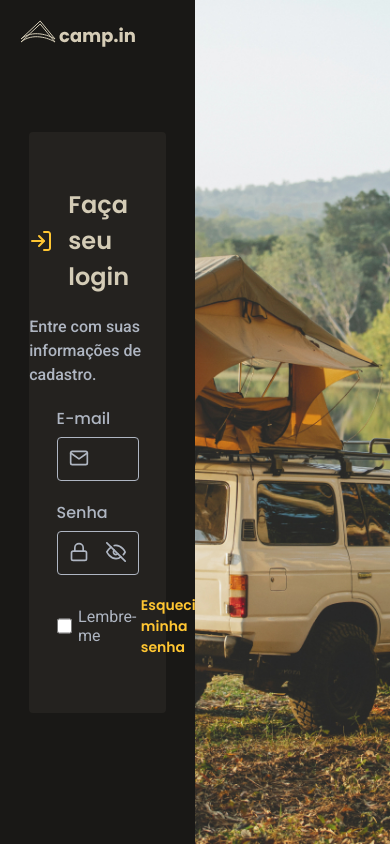
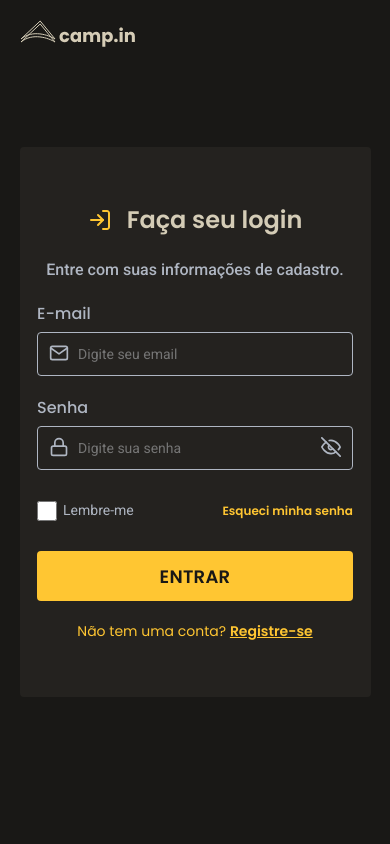
Before and after one commit to Beatrizrodri/loginFormReact, a React (Vite) app: page / in a window 390 px wide. Built offline with nearby package versions, Linux system fonts and the light colour scheme.

Commit message:
add responsiveness

```diff
--- a/src/components/Input/styles.css
+++ b/src/components/Input/styles.css
@@ -1,5 +1,5 @@
 .content {
-  width: 60%;
+  width: 70%;
   display: flex;
   flex-direction: column;
 }
@@ -77,3 +77,9 @@ input:focus ~ .reveal-password-icon {
 .reveal-password-icon:hover {
   color: var(--primary-color);
 }
+
+@media screen and (max-width: 430px) {
+  .content {
+    width: 90%;
+  }
+}
--- a/src/components/LoginForm/index.jsx
+++ b/src/components/LoginForm/index.jsx
@@ -1,3 +1,4 @@
+import Button from '../Button'
 import Input from '../Input'
 import PasswordReminder from '../PasswordReminder'
 import Title from '../Title'
@@ -10,6 +11,7 @@ export default function LoginForm() {
       <Input label="E-mail" type="email" placeholder="Digite seu email" />
       <Input label="Senha" type="password" placeholder="Digite sua senha" />
       <PasswordReminder />
+      <Button />
     </div>
   )
 }
--- a/src/components/LoginForm/styles.css
+++ b/src/components/LoginForm/styles.css
@@ -11,3 +11,15 @@
   gap: 2rem;
   padding: 5.5rem 0;
 }
+
+@media screen and (max-width: 620px) {
+  #container-login-form {
+    width: 80%;
+  }
+}
+
+@media screen and (max-width: 430px) {
+  #container-login-form {
+    width: 90%;
+  }
+}
--- a/src/components/PasswordReminder/styles.css
+++ b/src/components/PasswordReminder/styles.css
@@ -1,8 +1,9 @@
 #password-reminder-container {
-  width: 60%;
+  width: 70%;
   display: flex;
   align-items: center;
   justify-content: space-between;
+  padding: 1rem 0;
 }
 
 #checkbox-content {
@@ -21,7 +22,7 @@
   font-size: 1.6rem;
   line-height: 1.9rem;
   color: var(--text-base);
-  margin-left: 0.6rem;
+  margin-left: 0.8rem;
 }
 
 #password-reminder-container > span {
@@ -31,3 +32,18 @@
   line-height: 2.1rem;
   color: var(--primary-color);
 }
+
+@media screen and (max-width: 430px) {
+  #password-reminder-container {
+    width: 90%;
+  }
+
+  #checkbox-content > label {
+    font-size: 1.4rem;
+    margin-left: 0.6rem;
+  }
+
+  #password-reminder-container > span {
+    font-size: 1.2rem;
+  }
+}
--- a/src/components/Title/styles.css
+++ b/src/components/Title/styles.css
@@ -15,8 +15,8 @@
 #title span {
   font-family: 'Poppins';
   font-weight: 600;
-  font-size: 24px;
-  line-height: 36px;
+  font-size: 2.4rem;
+  line-height: 3.6rem;
   color: var(--text-title);
 }
 
@@ -28,7 +28,23 @@
   font-family: 'Roboto';
   font-style: normal;
   font-weight: 500;
-  font-size: 16px;
-  line-height: 24px;
+  font-size: 1.6rem;
+  line-height: 2.4rem;
   color: var(--text-base);
 }
+
+@media screen and (max-width: 380px) {
+  #title span {
+    font-size: 2.2rem;
+    line-height: 3.2rem;
+  }
+
+  #title img {
+    margin-right: 1rem;
+  }
+
+  #caption {
+    font-size: 1.4rem;
+    line-height: 2rem;
+  }
+}
--- a/src/pages/Login/styles.css
+++ b/src/pages/Login/styles.css
@@ -28,3 +28,23 @@
   background-position: center;
   background-repeat: no-repeat;
 }
+
+@media screen and (max-width: 1200px) {
+  #background {
+    width: 60%;
+  }
+
+  #image-container {
+    width: 40%;
+  }
+}
+
+@media screen and (max-width: 1000px) {
+  #background {
+    width: 100%;
+  }
+
+  #image-container {
+    display: none;
+  }
+}
```
